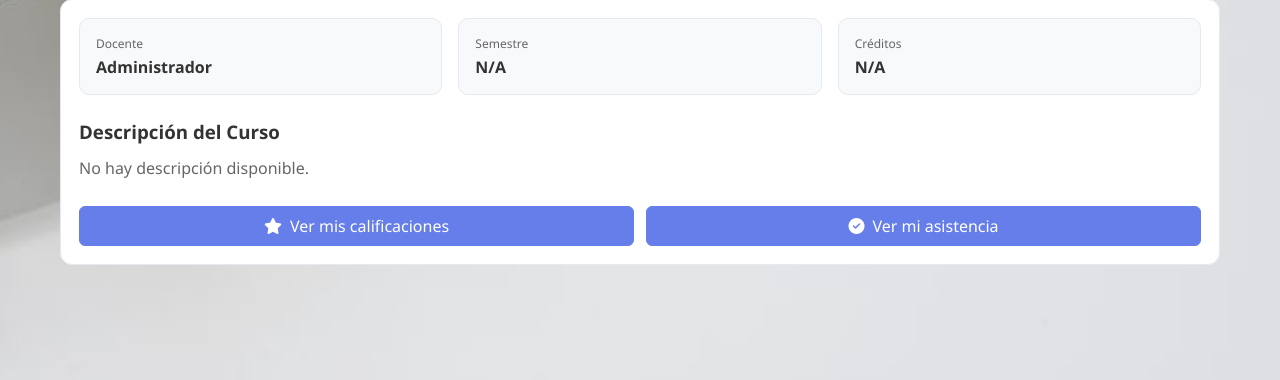
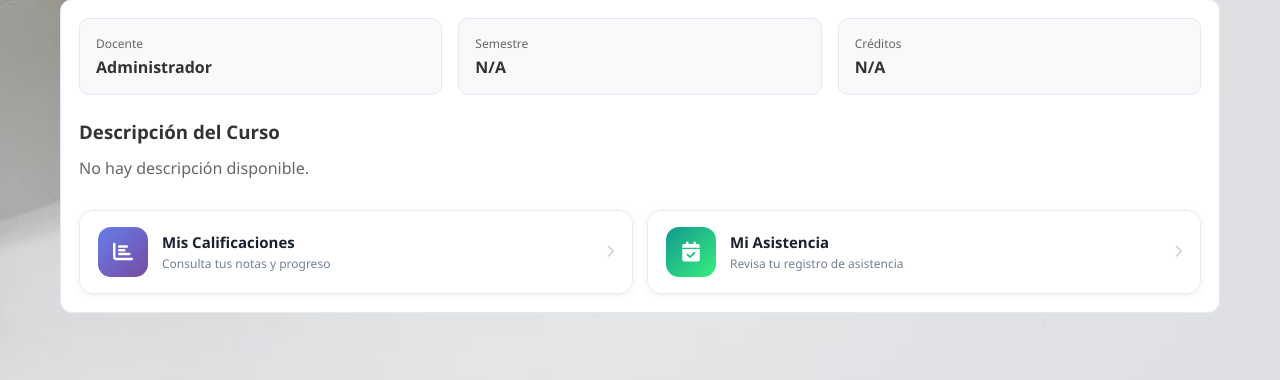
Before and after one commit to PeterHouse0723/Comunicacion_Datos, a Flask app: template backend/templates/estudiante/curso_detalle.html in a window 1280 px wide. Shown: the part 269-649 px from the top of the page. Run offline with Flask 3, Linux system fonts and the light colour scheme; the template is opened without the code that fills it: values that come from a table or form of the project are taken from there, others are empty; data comes from the database, SQL or seed files in the repository.

Commit message:
ui: reemplazar botones por cards modernas en detalle de curso del estudiante

```diff
--- a/backend/templates/estudiante/curso_detalle.html
+++ b/backend/templates/estudiante/curso_detalle.html
@@ -7,7 +7,41 @@
     <link rel="stylesheet" href="https://cdnjs.cloudflare.com/ajax/libs/font-awesome/6.4.0/css/all.min.css">
     <link rel="stylesheet" href="{{ url_for('static', filename='css/estudiante.css') }}">
     <style>
-        .course-header-actions { display: flex; gap: 10px; align-items: center; }
+        /* ===== CARDS DE ACCESO RÁPIDO ===== */
+        .acceso-cards-grid {
+            display: grid;
+            grid-template-columns: repeat(auto-fit, minmax(210px, 1fr));
+            gap: 14px;
+            margin-top: 28px;
+        }
+        .acceso-card {
+            display: flex; align-items: center; gap: 14px;
+            background: white;
+            border: 1px solid #e8ecf0;
+            border-radius: 14px;
+            padding: 16px 18px;
+            text-decoration: none; color: inherit;
+            transition: box-shadow 0.2s, transform 0.15s, border-color 0.2s;
+            box-shadow: 0 2px 8px rgba(0,0,0,0.05);
+        }
+        .acceso-card:hover {
+            box-shadow: 0 8px 28px rgba(0,0,0,0.11);
+            transform: translateY(-3px);
+            border-color: #c5cede;
+        }
+        .acceso-card-icon {
+            width: 50px; height: 50px; border-radius: 13px;
+            display: flex; align-items: center; justify-content: center;
+            font-size: 20px; color: white; flex-shrink: 0;
+        }
+        .acceso-icon-notas      { background: linear-gradient(135deg, #667eea, #764ba2); }
+        .acceso-icon-asistencia { background: linear-gradient(135deg, #11998e, #38ef7d); }
+        .acceso-icon-recursos   { background: linear-gradient(135deg, #1e3a8a, #3b82f6); }
+        .acceso-card-body { flex: 1; min-width: 0; }
+        .acceso-card-title { font-weight: 600; color: #1a202c; font-size: 15px; margin-bottom: 3px; }
+        .acceso-card-desc  { font-size: 12px; color: #718096; }
+        .acceso-card-arrow { color: #cbd5e0; font-size: 13px; flex-shrink: 0; transition: color 0.2s; }
+        .acceso-card:hover .acceso-card-arrow { color: #667eea; }
 
         .btn-mensajes-campana {
             position: relative;
@@ -224,19 +258,6 @@
                 <h2>{{ curso.codigo }} / {{ curso.nombre }}</h2>
                 <p>Detalles del curso</p>
             </div>
-            {% if 'operativa' in curso.nombre | lower %}
-            <div class="course-header-actions">
-                <a href="{{ url_for('pro_lineal.solver') }}"
-                   style="padding: 8px 16px; background: #1e3a8a; color: white; border-radius: 20px;
-                          text-decoration: none; font-size: 14px; font-weight: 500;
-                          display: flex; align-items: center; gap: 6px;
-                          box-shadow: 0 2px 8px rgba(30,58,138,0.35); transition: background 0.2s;"
-                   onmouseover="this.style.background='#1e40af'"
-                   onmouseout="this.style.background='#1e3a8a'">
-                    <i class="fas fa-calculator"></i> Solver P. Lineal
-                </a>
-            </div>
-            {% endif %}
         </div>
 
         <div class="course-tabs">
@@ -266,13 +287,41 @@
                 <p style="color: #666; line-height: 1.6;">{{ curso.descripcion or 'No hay descripción disponible.' }}</p>
             </div>
 
-            <div style="margin-top: 24px; display: grid; grid-template-columns: repeat(auto-fit, minmax(200px, 1fr)); gap: 12px;">
-                <a href="{{ url_for('dashboard.curso_estudiante_calificaciones', curso_id=curso.id) }}" class="btn btn-primary" style="text-align: center; text-decoration: none; display: flex; align-items: center; justify-content: center; gap: 8px;">
-                    <i class="fas fa-star"></i> Ver mis calificaciones
+            <div class="acceso-cards-grid">
+                <a href="{{ url_for('dashboard.curso_estudiante_calificaciones', curso_id=curso.id) }}" class="acceso-card">
+                    <div class="acceso-card-icon acceso-icon-notas">
+                        <i class="fas fa-chart-bar"></i>
+                    </div>
+                    <div class="acceso-card-body">
+                        <div class="acceso-card-title">Mis Calificaciones</div>
+                        <div class="acceso-card-desc">Consulta tus notas y progreso</div>
+                    </div>
+                    <i class="fas fa-chevron-right acceso-card-arrow"></i>
                 </a>
-                <a href="{{ url_for('dashboard.curso_estudiante_asistencia', curso_id=curso.id) }}" class="btn btn-primary" style="text-align: center; text-decoration: none; display: flex; align-items: center; justify-content: center; gap: 8px;">
-                    <i class="fas fa-check-circle"></i> Ver mi asistencia
+
+                <a href="{{ url_for('dashboard.curso_estudiante_asistencia', curso_id=curso.id) }}" class="acceso-card">
+                    <div class="acceso-card-icon acceso-icon-asistencia">
+                        <i class="fas fa-calendar-check"></i>
+                    </div>
+                    <div class="acceso-card-body">
+                        <div class="acceso-card-title">Mi Asistencia</div>
+                        <div class="acceso-card-desc">Revisa tu registro de asistencia</div>
+                    </div>
+                    <i class="fas fa-chevron-right acceso-card-arrow"></i>
                 </a>
+
+                {% if 'operativa' in curso.nombre | lower %}
+                <a href="{{ url_for('pro_lineal.solver') }}" class="acceso-card">
+                    <div class="acceso-card-icon acceso-icon-recursos">
+                        <i class="fas fa-calculator"></i>
+                    </div>
+                    <div class="acceso-card-body">
+                        <div class="acceso-card-title">Recursos Académicos</div>
+                        <div class="acceso-card-desc">Solver de Programación Lineal</div>
+                    </div>
+                    <i class="fas fa-chevron-right acceso-card-arrow"></i>
+                </a>
+                {% endif %}
             </div>
 
             {% if actividades_apoyo %}
```
